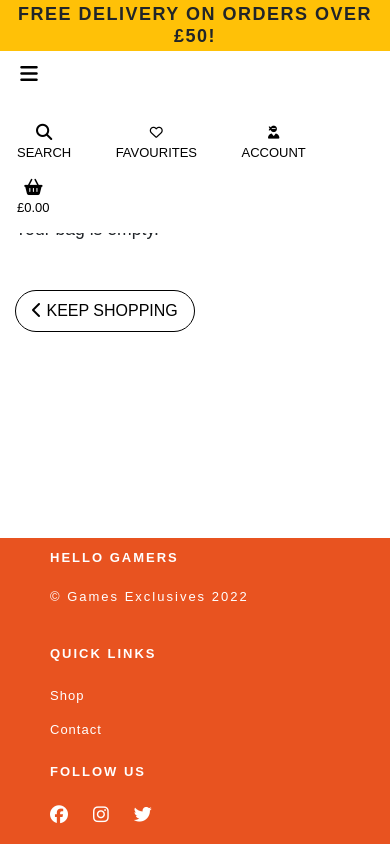
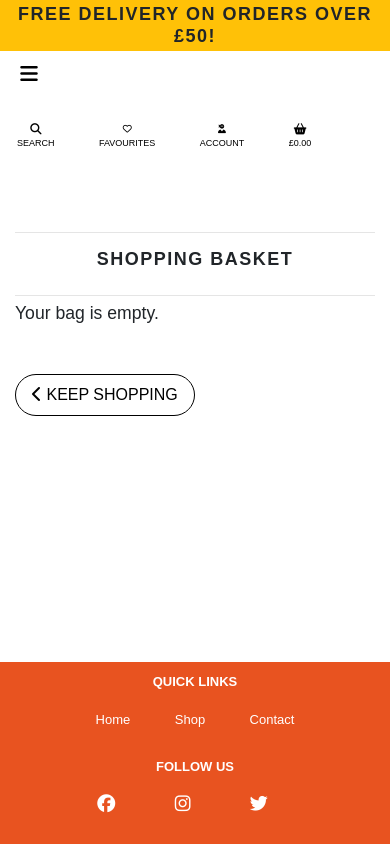
Before and after one commit to AMartins87/games_exclusives, a Django app: page /basket/ in a window 390 px wide. Run offline with Django 3.2, Linux system fonts and the light colour scheme; parts of the project's set-up code (start-up, migrations or seed data) failed here and were passed over; some libraries are stand-ins or nearby versions; some web fonts are replaced.

Commit message:
fix styling to footer on small screens, add home link

```diff
--- a/games_exclusives/settings.py
+++ b/games_exclusives/settings.py
@@ -183,7 +183,7 @@ USE_TZ = True
 # https://docs.djangoproject.com/en/3.2/howto/static-files/
 
 STATIC_URL = '/static/'
-STATICFILES_DIRS = [os.path.join(BASE_DIR, 'static')]
+STATICFILES_DIRS = (os.path.join(BASE_DIR, 'static'),)
 STATIC_ROOT = os.path.join(BASE_DIR, 'staticfiles')
 STATICFILES_STORAGE = ('cloudinary_storage.storage.'
                        'StaticHashedCloudinaryStorage')
--- a/home/templates/home/index.html
+++ b/home/templates/home/index.html
@@ -36,9 +36,9 @@
                         target="_blank" novalidate>
                         <div id="mc_embed_signup_scroll">
                             <i class="fa-solid fa-envelope-open-text subscribe-icon"></i>
-                            <h2 class="delivery-text-header">Don't miss out - SUBSCRIBE</h2>
+                            <h2 class="subscription-header">Don't miss out - SUBSCRIBE</h2>
                             <div class="mc-field-group">
-                                <label for="mce-EMAIL" class="mt-2 mb-2">Sign up, so you are kept in a loop about
+                                <label for="mce-EMAIL" class="mt-2 mb-2 subscribe">Sign up, so you are kept in a loop about
                                     the newest old games on offer!</label>
                                 <div class="row text-center">
                                     <div class="col-sm-0 col-md-3"></div>
@@ -48,7 +48,7 @@
                                         <div class="optionalParent">
                                             <div class="clear foot text-center">
                                                 <input type="submit" value="Sign Up" name="subscribe"
-                                                    class="btn btn-dark w-25">
+                                                    class="btn btn-dark">
                                             </div>
                                         </div>
                                     </div>
--- a/static/css/base.css
+++ b/static/css/base.css
@@ -300,12 +300,10 @@ footer ul li{
   display: block;
   text-transform: uppercase;
   font-size: 20px;
-  letter-spacing: 3px;
 }
 
 .copyright li p , .links li a , .social li a {
    color:#FFF;
-   letter-spacing: 2px;
    text-decoration: none;
    font-size: 15px;
 }
@@ -588,7 +586,6 @@ footer ul li{
 
     .copyright span, .links span, .social span {
         font-size: small;
-        letter-spacing: 2px;
         padding-bottom: 5px;
         margin-bottom: 10px;
     }
@@ -598,13 +595,32 @@ footer ul li{
     }
 
     .links li a {
-        letter-spacing: 1px;
         font-size: small;
+        padding: 10px;
+        margin: 10px;
     }
 
     .social li a {
         font-size: large;
+        padding: 15px 15px;
     }
+
+    .copyright {
+        display: none;
+    }
+
+    .social {
+        margin-top: 10px;
+    }
+
+    .links, .social {
+        float: none;
+    }
+
+    footer ul li {
+        display: contents;
+    }
+
 }
 
 @media (max-width: 767px) {
@@ -625,11 +641,56 @@ footer ul li{
 @media (max-width: 576px) {
 
     .hero-container  {
-        background: url('https://res.cloudinary.com/games-exclusives/image/upload/v1665166102/media/background_image_small.jpg') no-repeat center center;
+        background: url('https://res.cloudinary.com/games-exclusives/image/upload/v1665167349/media/background_image_small.jpg') no-repeat center center;
+    }
+
+    .hero-info {
+        font-size: 3vh;
+    }
+
+    .uppercap {
+        font-size: 5vh;
     }
 
     .nav-link {
         font-size: small;
+    }
+
+    .subscribe-icon {
+        font-size: large;
+    }
+
+    .subscription-header {
+        font-size: smaller;
+    }
+
+    .subscribe {
+        font-size: medium;
+    }
+
+    .input-email {
+        height: 30px;
+    }
+
+    .btn-dark {
+        font-size: smaller;
+    }
+
+    .footer-background {
+        text-align: center;
+    }
+
+    .footer {
+        text-align: center;
+    }
+
+    .copyright, .links, .social {
+        padding: 0;
+    }
+
+    .socia li {
+        display: inline;
+        padding: 5px;
     }
 
     .games {
@@ -645,7 +706,7 @@ footer ul li{
 
 }
 
-@media (max--width:460px) {
+@media (max-width:460px) {
     .header {
         margin-top: 10vh;
     }
@@ -664,7 +725,6 @@ footer ul li{
 
     .logo-font {
         font-size: large;
-        letter-spacing: 1.5px;
     }
 
     .dropdown-item {
@@ -694,7 +754,6 @@ footer ul li{
 
     .copyright span, .links span, .social span {
         font-size: small;
-        letter-spacing: 2px;
         padding-bottom: 5px;
         margin-bottom: 10px;
     }
@@ -704,7 +763,6 @@ footer ul li{
     }
 
     .links li a {
-        letter-spacing: 1px;
         font-size: small;
     }
 
--- a/templates/base.html
+++ b/templates/base.html
@@ -47,7 +47,7 @@
 <body>
     <header class="container-fluid fixed-top p-0 bg-white">
         <!-- Free delivery banner -->
-        <div id="delivery-banner" class="row text-center">
+        <div class="row text-center">
             <div class="col bg-warning text-black">
                 <h4 class="logo-font my-1">Free delivery on orders over £{{ free_delivery_threshold }}!</h4>
             </div>
@@ -105,7 +105,7 @@
                     <!-- Favourites page link with heart icon -->
                     <li class="list-inline-item">
                         {% if request.user.is_authenticated %}
-                            <a class="text-black nav-link" href="{% url 'favourites' %}" title="Favourites">
+                            <a class="text-black nav-link d-block d-lg-none" href="{% url 'favourites' %}" title="Favourites">
                                 <div class="text-center">
                                     <div>
                                         <i class="fa-regular fa-heart"></i>
@@ -185,7 +185,7 @@
     <!-- Footer with contact and social links -->
     <footer class="background">
         <div class="footer-container">
-            <div class="row">
+            <div class="row footer">
                 <div class="col-lg-5 col-md-5 col-sm-4 col-xs-12">
                     <ul class="copyright">
                         <span>Hello Gamers</span>
@@ -198,6 +198,9 @@
                 <div class="col-lg-4 col-md-4 col-sm-4 col-xs-12">
                     <ul class="links">
                         <span><strong>Quick Links</strong></span>
+                        <li>
+                            <a href="{% url 'home' %}">Home</a>
+                        </li>
                         <li>
                             <a href="{% url 'games' %}">Shop</a>
                         </li>
--- a/templates/includes/main-nav.html
+++ b/templates/includes/main-nav.html
@@ -1,5 +1,10 @@
 <div class="collapse navbar-collapse" id="main-nav">
     <ul class="navbar-nav w-auto mx-auto">
+        <li class="list-inline-item dropdown">
+            <a class="nav-link ml-4 mr-lg-5" href="{% url 'home' %}" aria-haspopup="true" aria-expanded="false">
+                Home
+            </a>
+        </li>
         <li class="main-nav-item dropdown">
             <a class="nav-link ml-4 mr-lg-5" href="#" data-toggle="dropdown" aria-haspopup="true" aria-expanded="false">
                 All Games
--- a/templates/includes/mobile-top-header.html
+++ b/templates/includes/mobile-top-header.html
@@ -1,4 +1,4 @@
-<div class="list-inline-item float-right">
+<div class="list-inline-item">
     <li class="list-inline-item">
         <a class="text-black nav-link d-block d-lg-none text-uppercase" href="#" id="mobile-search" data-toggle="dropdown" aria-haspopup="true" aria-expanded="false">
             <div class="text-center">
```
